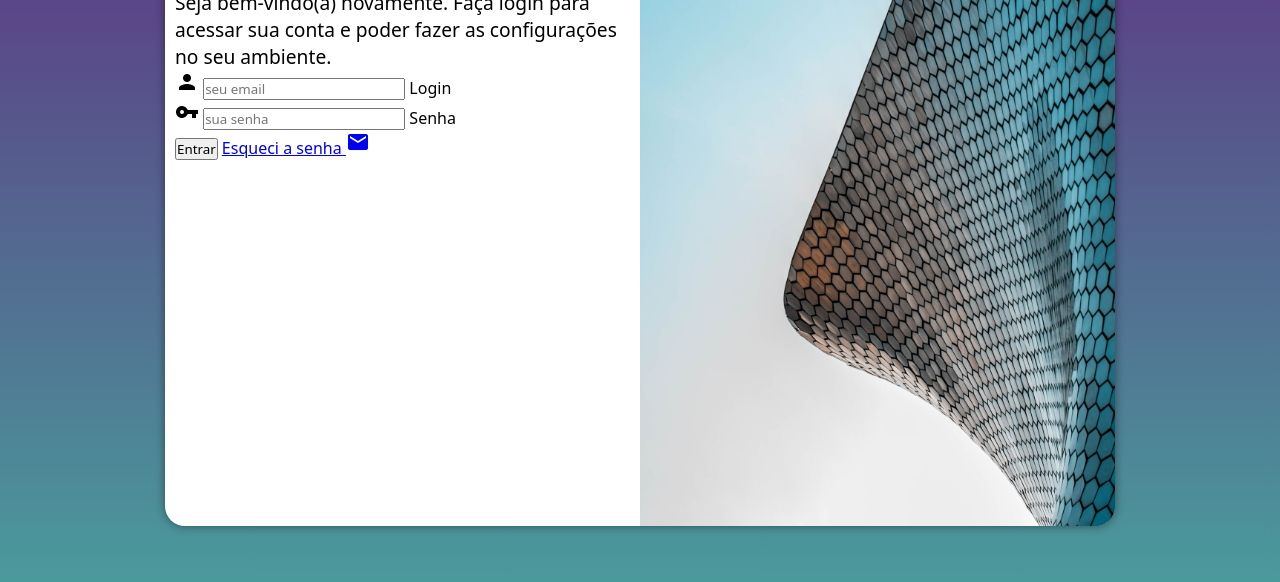
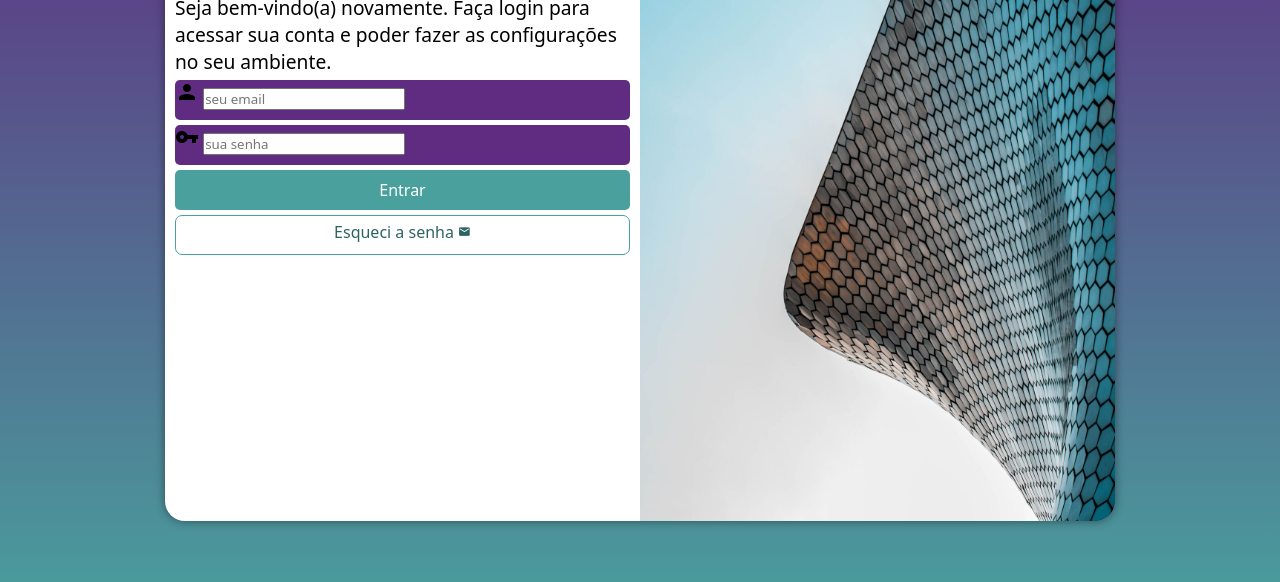
Before and after one commit to JeanEzechiello/projeto-login, a plain HTML site: page index.html in a window 1280 px wide. Shown: the part 174-756 px from the top of the page. Drawn offline with Linux system fonts and the light colour scheme.

Commit message:
css do formulário atualizado

```diff
--- a/estilos/style.css
+++ b/estilos/style.css
@@ -34,7 +34,7 @@
 
     background-color: white;
     width: 315px;
-    height: 600px;
+    height: 590px;
     border-radius: 20px;
     box-shadow: 0px 0px 10px rgba(0, 0, 0, 0.450);
 
@@ -64,3 +64,55 @@
 div#formulário > p {
     font-size: 0.8em;
 }
+
+form > div.campo {
+    background-color: #5f2c82;
+    display: block;
+    width: 100%;
+    height: 40px;
+    border-radius: 5px;
+    margin: 5px 0px;
+}
+
+div.campo > label {
+    display: none;
+}
+
+form > input[type=submit] {
+    display: block;
+    font-size: 1em;
+    width: 100%;
+    height: 40px;
+    background-color: #49a09d;
+    color: white;
+    border: none;
+    border-radius: 5px;
+    cursor: pointer;
+}
+
+form > input[type=submit]:hover {
+    background-color: #2d6462;
+}
+
+form > a.botao {
+    display: block;
+    text-align: center;
+    font-size: 1em;
+    width: 100%;
+    height: 40px;
+    padding-top: 5px;
+    margin-top: 5px;
+    background-color: white;
+    color: #2d6462;
+    border: 1px solid #49a09d;
+    border-radius: 7px;
+    text-decoration: none;
+}
+
+form > a.botao:hover {
+    background-color: #6cd3cf;
+}
+
+form > a.botao > i {
+    font-size: 0.8em;
+}
--- a/index.html
+++ b/index.html
@@ -29,7 +29,7 @@
                         <label for="isenha">Senha</label>
                     </div>
                     <input type="submit" value="Entrar">
-                    <a href="esqueci.html">
+                    <a href="esqueci.html" class="botao">
                         Esqueci a senha <i class="material-icons">mail</i>
                     </a>
                 </form>
```
